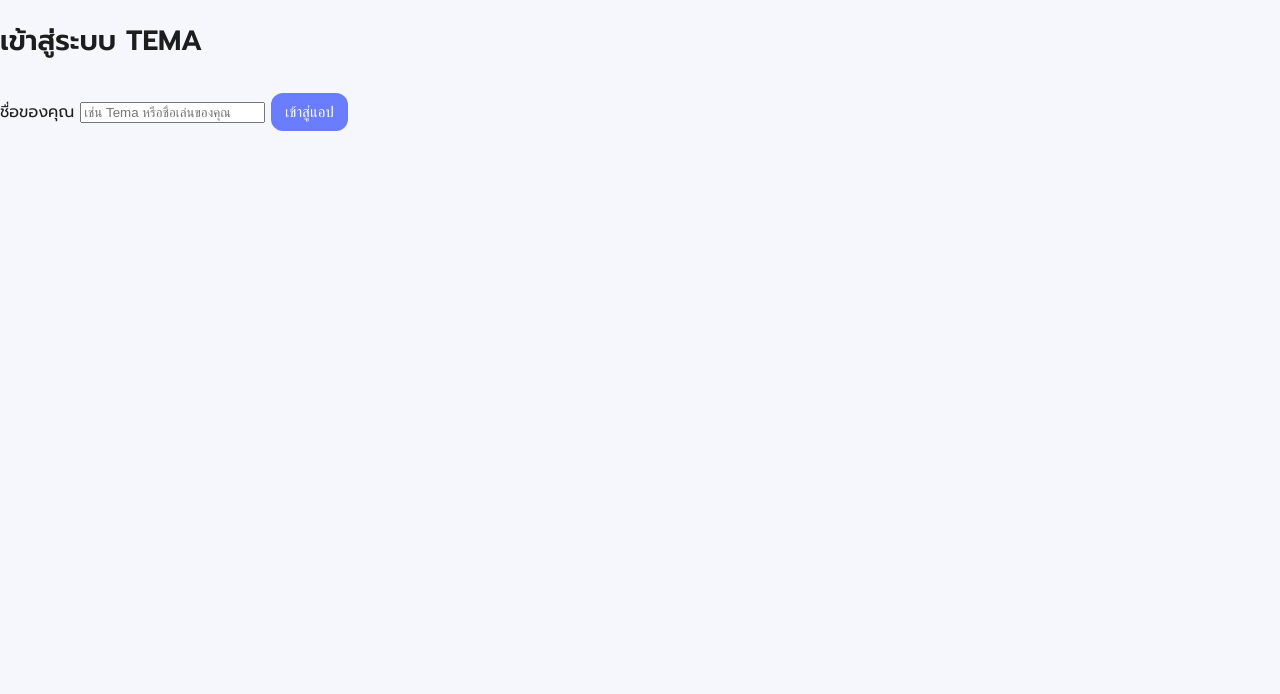
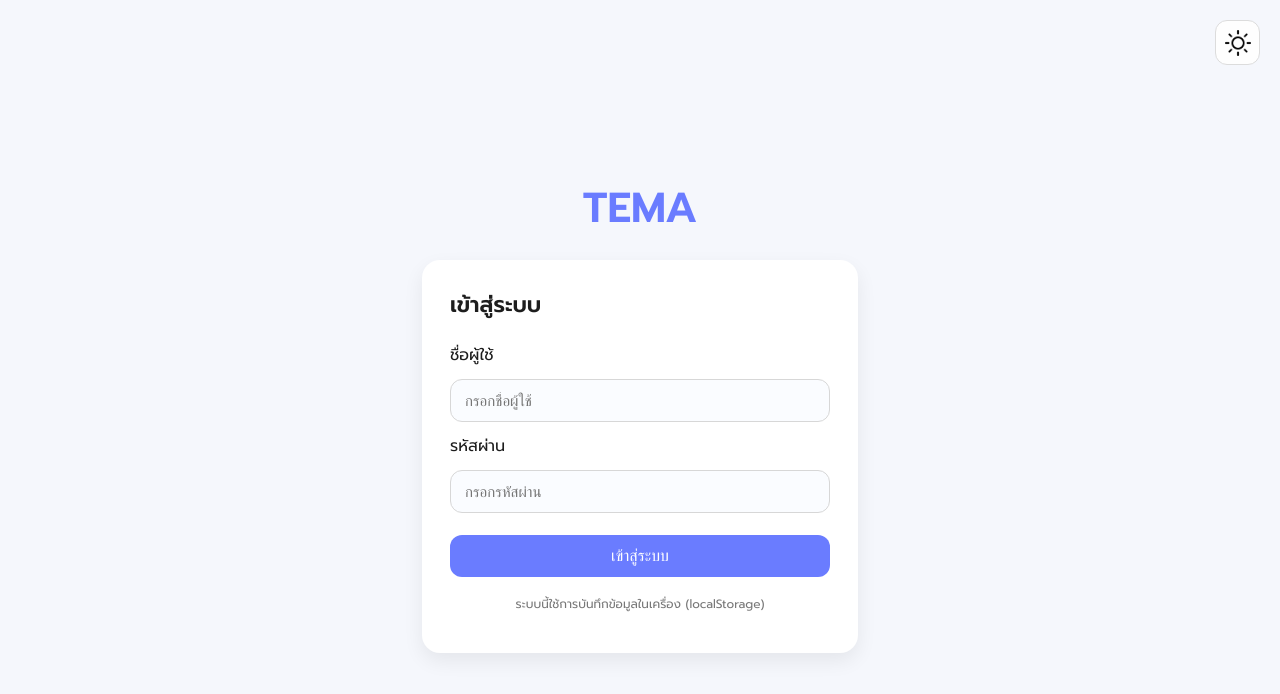
Before and after one commit to fel2972/Tema-app, a plain HTML site: page index.html in a window 1280 px wide. Drawn offline with Linux system fonts and the light colour scheme.

Commit message:
Update index.html

```diff
--- a/index.html
+++ b/index.html
@@ -4,23 +4,45 @@
     <meta charset="UTF-8">
     <meta name="viewport" content="width=device-width, initial-scale=1.0">
     <title>TEMA – Login</title>
+
+    <!-- CSS หลักของระบบ -->
     <link rel="stylesheet" href="css/styles.css">
+
+    <!-- ฟอนต์ไทยสวย ๆ -->
     <link href="https://fonts.googleapis.com/css2?family=Prompt:wght@300;400;500;600&display=swap" rel="stylesheet">
 </head>
-<body>
+<body class="theme-auto">
 
-  <!-- ฟอร์มล็อกอินง่าย ๆ -->
-  <main class="login-main">
-    <h1 class="page-title">เข้าสู่ระบบ TEMA</h1>
+    <!-- ปุ่มสลับโหมดสี -->
+    <div class="theme-toggle">
+    <button id="themeToggleBtn" class="theme-btn">
+        <img id="themeIcon" src="images/sun.png" alt="theme icon" />
+    </button>
+    </div>
 
-    <form id="loginForm" class="login-form">
-      <label>ชื่อของคุณ</label>
-      <input type="text" id="loginName" required placeholder="เช่น Tema หรือชื่อเล่นของคุณ">
-      <button type="submit" class="btn-submit">เข้าสู่แอป</button>
+    <div class="login-container">
+
+        <!-- โลโก้ -->
+        <h1 class="login-logo">TEMA</h1>
+
+        <!-- ฟอร์มล็อกอิน -->
+        <form id="loginForm" class="login-card">
+
+            <h2 class="login-title">เข้าสู่ระบบ</h2>
+
+            <label>ชื่อผู้ใช้</label>
+            <input type="text" id="username" required placeholder="กรอกชื่อผู้ใช้">
+
+            <label>รหัสผ่าน</label>
+            <input type="password" id="password" required placeholder="กรอกรหัสผ่าน">
+
+            <button type="submit" class="btn-login">เข้าสู่ระบบ</button>
+
+            <p class="login-note">ระบบนี้ใช้การบันทึกข้อมูลในเครื่อง (localStorage)</p>
         </form>
-  </main>
+    </div>
 
-  <!-- ❌ ห้ามใส่ auth.js ที่นี่ -->
+    <!-- สคริปต์ Login + Theme -->
     <script src="js/theme.js"></script>
     <script>
     // เมื่อกดล็อกอิน -> เซฟชื่อ แล้วไป dashboard
@@ -33,4 +55,6 @@
     });
   </script>
 </body>
+
+</body>
 </html>
```
Lines whose indentation alone changed are shown as unchanged.
